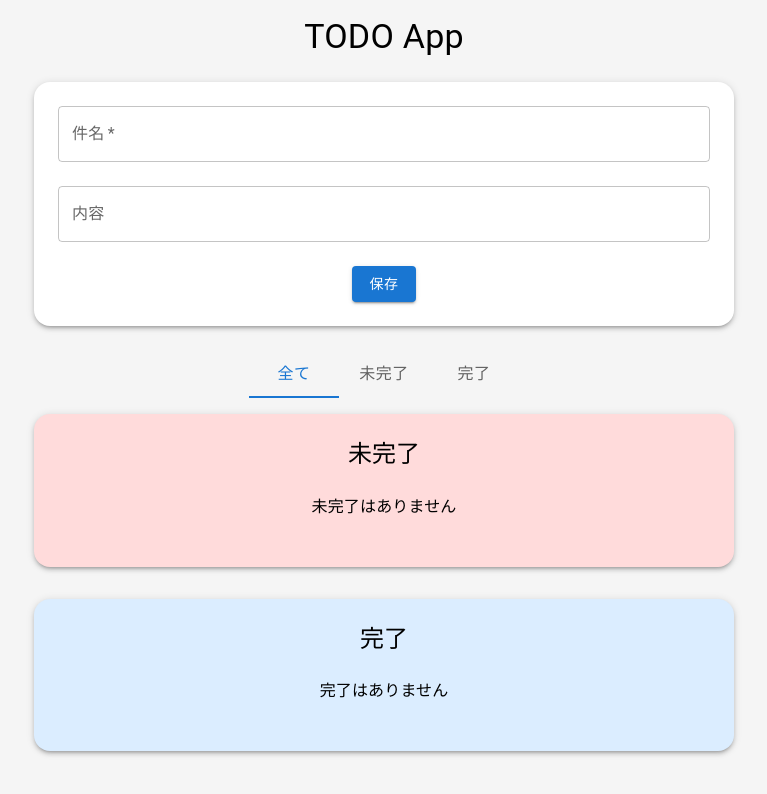
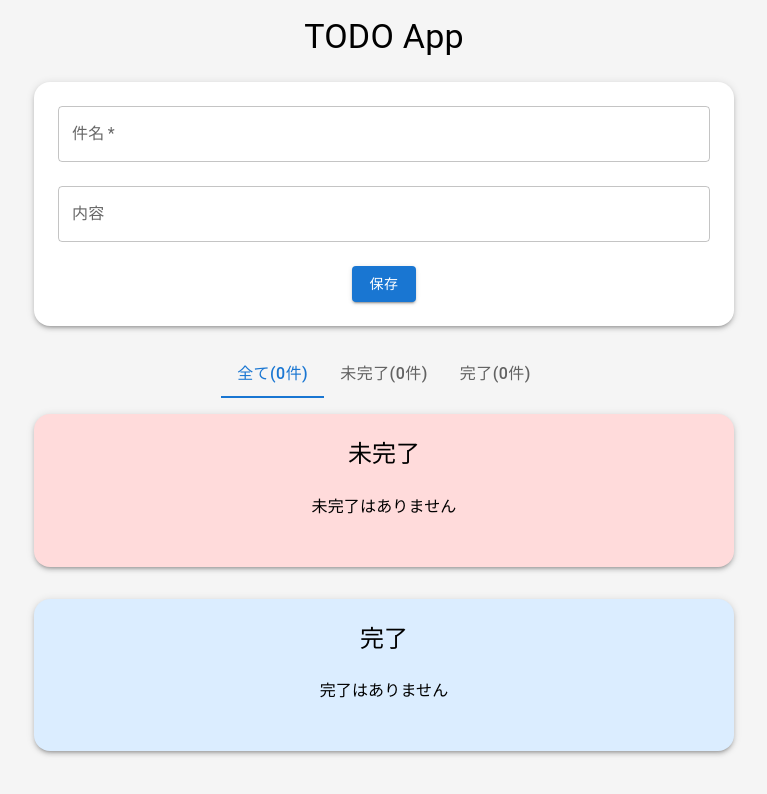
Before and after one commit to Youichi-Higa/react-todo-app, a React (Create React App) app: page / in a window 1280 px wide. Shown: the top 794 px of the page, without its empty margins (256-1023 px from the left). Built offline with nearby package versions, Linux system fonts and the light colour scheme.

Commit message:
件数表示

```diff
--- a/src/App.tsx
+++ b/src/App.tsx
@@ -9,6 +9,11 @@ function App() {
   const [todoList, setTodoList] = useState<Todo[]>([]);
   const uncompletedList = todoList.filter((todo) => !todo.isCompleted);
   const completedList = todoList.filter((todo) => todo.isCompleted);
+  const todoCounts = {
+    allTodo: todoList.length,
+    uncompletedTodo: uncompletedList.length,
+    completedTodo: completedList.length,
+  };
   const [selectedTodo, setSelectedTodo] = useState<SelectedTodo>({
     id: undefined,
     title: '',
@@ -131,7 +136,7 @@ function App() {
       />
 
       {/* フィルターエリア */}
-      <FilterArea filterValue={filterValue} setFilterValue={setFilterValue} />
+      <FilterArea filterValue={filterValue} setFilterValue={setFilterValue} todoCounts={todoCounts} />
 
       {/* 完了エリア */}
       {filterValue !== 'completed' && (
--- a/src/components/EditModal.tsx
+++ b/src/components/EditModal.tsx
@@ -85,7 +85,8 @@ export const EditModal: React.FC<Props> = (props: Props) => {
             variant="outlined"
             required
             multiline
-            maxRows={4}
+            maxRows={2}
+            placeholder="20文字以内"
             {...register('title', {
               required: message.hookFormError.required,
               maxLength: { value: 20, message: message.hookFormError.maxLength20 },
@@ -99,8 +100,9 @@ export const EditModal: React.FC<Props> = (props: Props) => {
             variant="outlined"
             multiline
             maxRows={4}
+            placeholder="100文字以内"
             {...register('content', {
-              maxLength: { value: 50, message: message.hookFormError.maxLength50 },
+              maxLength: { value: 100, message: message.hookFormError.maxLength100 },
             })}
             error={'content' in errors}
             helperText={errors.content?.message}
--- a/src/components/FilterArea.tsx
+++ b/src/components/FilterArea.tsx
@@ -5,21 +5,26 @@ import type { FilterValue } from 'src/types';
 type Props = {
   filterValue: FilterValue;
   setFilterValue: Dispatch<SetStateAction<FilterValue>>;
+  todoCounts: { allTodo: number; uncompletedTodo: number; completedTodo: number };
 };
 
 export const FilterArea = (props: Props) => {
-  const { filterValue, setFilterValue } = props;
+  const { filterValue, setFilterValue, todoCounts } = props;
 
   const handleChange = (event: React.SyntheticEvent, newValue: FilterValue) => {
     setFilterValue(newValue);
   };
 
   return (
-    <Box sx={{ width: "700px", mx:"auto" }}>
+    <Box sx={{ width: '700px', mx: 'auto' }}>
       <Tabs value={filterValue} onChange={handleChange} centered>
-        <Tab label="全て" value="all" sx={{ fontSize: 16 }} />
-        <Tab label="未完了" value="uncompleted" sx={{ fontSize: 16 }} />
-        <Tab label="完了" value="completed" sx={{ fontSize: 16 }} />
+        <Tab label={`全て(${todoCounts.allTodo}件)`} value="all" sx={{ fontSize: 16 }} />
+        <Tab
+          label={`未完了(${todoCounts.uncompletedTodo}件)`}
+          value="uncompleted"
+          sx={{ fontSize: 16 }}
+        />
+        <Tab label={`完了(${todoCounts.completedTodo}件)`} value="completed" sx={{ fontSize: 16 }} />
       </Tabs>
     </Box>
   );
--- a/src/components/InputArea.tsx
+++ b/src/components/InputArea.tsx
@@ -64,7 +64,8 @@ export const InputArea: React.FC<Props> = (props: Props) => {
         variant="outlined"
         required
         multiline
-        maxRows={4}
+        maxRows={2}
+        placeholder="20文字以内"
         {...register('title', {
           required: message.hookFormError.required,
           maxLength: { value: 20, message: message.hookFormError.maxLength20 },
@@ -78,8 +79,9 @@ export const InputArea: React.FC<Props> = (props: Props) => {
         variant="outlined"
         multiline
         maxRows={4}
+        placeholder="100文字以内"
         {...register('content', {
-          maxLength: { value: 50, message: message.hookFormError.maxLength50 },
+          maxLength: { value: 100, message: message.hookFormError.maxLength100 },
         })}
         error={'content' in errors}
         helperText={errors.content?.message}
--- a/src/constants/message.ts
+++ b/src/constants/message.ts
@@ -1,7 +1,7 @@
-export const hookFormError = {
+const hookFormError = {
   required: '必須項目です',
   maxLength20: '20文字以内で入力してください',
-  maxLength50: '50文字以内で入力してください',
+  maxLength100: '100文字以内で入力してください',
 };
 
 const success = {
```
